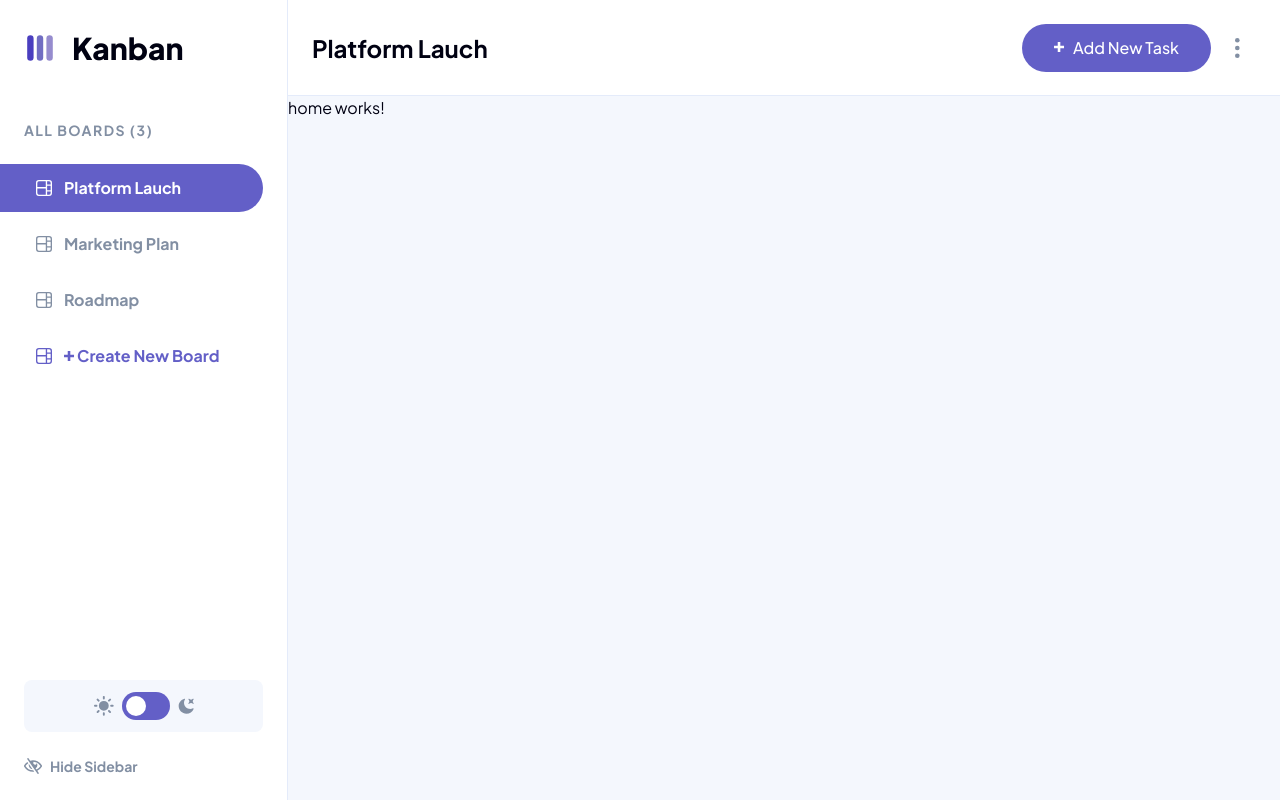
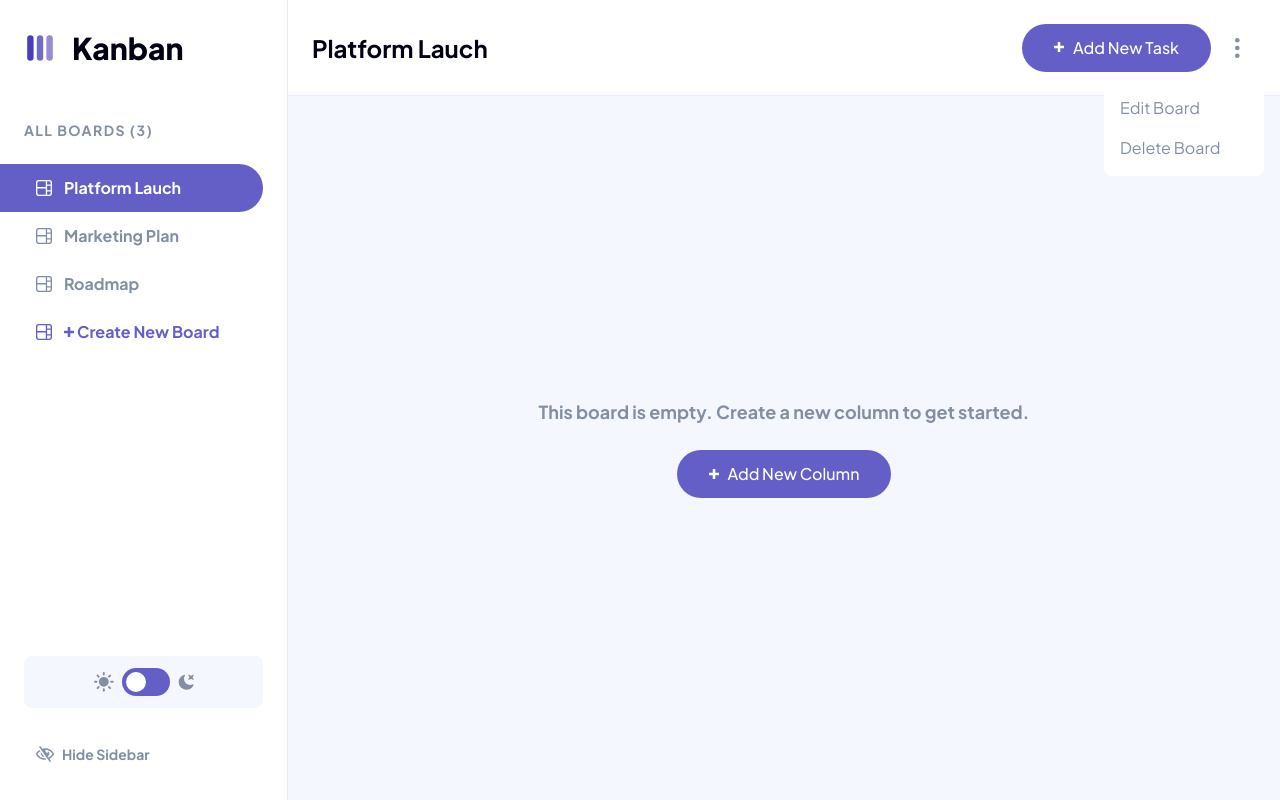
Before and after one commit to fandresh7/frontendmentor-kanban-app, an Angular app: page / in a window 1280 px wide. Both pictures are taken after a click on the button 1237 px from the left and 47 px from the top of the page. Built offline with nearby package versions, Linux system fonts and the light colour scheme; what @midudev/tailwind-animations would draw is missing.

Commit message:
fix hover on sidebar, add actions buttons in header, add empty boards message in home page

```diff
--- a/src/app/kanban/pages/home/home.component.html
+++ b/src/app/kanban/pages/home/home.component.html
@@ -1 +1,12 @@
-<p>home works!</p>
+<section class="w-full h-full grid place-items-center text-center">
+  <div class="flex flex-col gap-6 items-center">
+    <p class="text-lg font-bold text-theme-gray-light">This board is empty. Create a new column to get started.</p>
+
+    <button class="bg-theme-primary text-theme-white py-3 p-6 md:px-8 rounded-full font-medium transition hover:bg-theme-secondary">
+      <div class="flex gap-2 items-center">
+        <plus-icon></plus-icon>
+        <span>Add New Column</span>
+      </div>
+    </button>
+  </div>
+</section>
--- /dev/null
+++ b/src/app/layout/components/actions/actions.component.html
@@ -0,0 +1,18 @@
+<button class="bg-theme-primary text-theme-white py-3 p-6 md:px-8 rounded-full font-medium transition hover:bg-theme-secondary">
+  <div class="flex gap-2 items-center">
+    <plus-icon></plus-icon>
+    <span class="hidden md:block">Add New Task</span>
+  </div>
+</button>
+<button
+  class="relative px-4 text-theme-gray-light hover:text-theme-primary transition-colors"
+  (click)="toggleActionDropdown()">
+  <ellipsis-icon></ellipsis-icon>
+</button>
+
+@if (actionDropdown()) {
+  <div class="absolute flex flex-col items-start font-normal gap-4 right-4 top-16 md:top-20 w-40 p-4 bg-theme-white dark:bg-theme-darker text-theme-gray-light rounded-lg z-10">
+    <p class="cursor-pointer hover:text-theme-primary transition-colors">Edit Board</p>
+    <p class="cursor-pointer hover:text-theme-red-dark transition-colors">Delete Board</p>
+  </div>
+}
--- /dev/null
+++ b/src/app/layout/components/actions/actions.component.ts
@@ -0,0 +1,21 @@
+import { ChangeDetectionStrategy, Component, signal } from '@angular/core'
+import { plusIconComponent, EllipsisIconComponent } from '../../../shared/components/icons.component'
+
+@Component({
+  selector: 'actions',
+  standalone: true,
+  imports: [plusIconComponent, EllipsisIconComponent],
+  templateUrl: './actions.component.html',
+  styleUrl: './actions.component.scss',
+  changeDetection: ChangeDetectionStrategy.OnPush,
+  host: {
+    class: 'flex items-center gap-2 ml-auto'
+  }
+})
+export class ActionsComponent {
+  actionDropdown = signal<boolean>(false)
+
+  toggleActionDropdown() {
+    this.actionDropdown.update(value => !value)
+  }
+}
--- a/src/app/layout/components/header/header.component.html
+++ b/src/app/layout/components/header/header.component.html
@@ -5,6 +5,7 @@
     <logo-icon></logo-icon>
     <p class="text-3xl font-extrabold hidden md:block">Kanban</p>
   </div>
+
   <div class="font-bold text-theme-dark dark:text-theme-white flex items-center gap-2 grow p-4 md:p-6 md:border-b border-theme-light-blue dark:border-theme-gray-dark">
     <span
       class="block md:hidden text-lg"
@@ -19,16 +20,6 @@
       <down-arrow-icon></down-arrow-icon>
     </div>
 
-    <div class="flex items-center gap-2 ml-auto">
-      <button class="bg-theme-primary text-theme-white py-3 p-6 md:px-8 rounded-full font-medium transition hover:bg-theme-secondary">
-        <div class="flex gap-2 items-center">
-          <plus-icon></plus-icon>
-          <span class="hidden md:block">Add New Task</span>
-        </div>
-      </button>
-      <button class="px-4 text-theme-gray-light hover:text-theme-primary transition-colors">
-        <ellipsis-icon></ellipsis-icon>
-      </button>
-    </div>
+    <actions></actions>
   </div>
 </header>
--- a/src/app/layout/components/header/header.component.ts
+++ b/src/app/layout/components/header/header.component.ts
@@ -1,12 +1,13 @@
 import { ChangeDetectionStrategy, Component, inject } from '@angular/core'
 import { SidebarService } from '../../services/sidebar.service'
 import { NgClass } from '@angular/common'
-import { ArrowDownIconComponent, LogoIconComponent, plusIconComponent, EllipsisIconComponent } from '../../../shared/components/icons.component'
+import { ArrowDownIconComponent, LogoIconComponent } from '../../../shared/components/icons.component'
+import { ActionsComponent } from '../actions/actions.component'
 
 @Component({
   selector: 'main-header',
   standalone: true,
-  imports: [NgClass, ArrowDownIconComponent, LogoIconComponent, plusIconComponent, EllipsisIconComponent],
+  imports: [NgClass, ArrowDownIconComponent, LogoIconComponent, ActionsComponent],
   templateUrl: './header.component.html',
   styleUrl: './header.component.scss',
   changeDetection: ChangeDetectionStrategy.OnPush
--- a/src/app/layout/components/sidebar/sidebar.component.html
+++ b/src/app/layout/components/sidebar/sidebar.component.html
@@ -1,19 +1,19 @@
 <aside class="relative w-72 flex flex-col gap-6 md:h-full rounded-lg md:rounded-none p-6 bg-theme-white dark:bg-theme-charcoal md:border-r border-theme-light-blue dark:border-theme-gray-dark">
   <p class="text-theme-gray-light text-sm font-bold tracking-widest">ALL BOARDS (3)</p>
-  <section class="flex flex-col gap-2">
+  <section class="flex flex-col">
     <div class="board-active relative flex items-center gap-3 bg-theme-primary p-3 rounded-r-full text-theme-white cursor-pointer">
       <board-icon></board-icon>
       <p class="font-bold">Platform Lauch</p>
     </div>
-    <div class="relative flex items-center gap-3 text-theme-gray-light p-3 rounded-r-full transition-colors cursor-pointer hover:text-theme-primary">
+    <div class="board-hover relative flex items-center gap-3 text-theme-gray-light p-3 rounded-r-full cursor-pointer hover:text-theme-primary hover:bg-theme-primary/10 dark:hover:bg-theme-white">
       <board-icon></board-icon>
       <p class="font-bold">Marketing Plan</p>
     </div>
-    <div class="relative flex items-center gap-3 text-theme-gray-light p-3 rounded-r-full transition-colors cursor-pointer hover:text-theme-primary">
+    <div class="board-hover relative flex items-center gap-3 text-theme-gray-light p-3 rounded-r-full cursor-pointer hover:text-theme-primary hover:bg-theme-primary/10 dark:hover:bg-theme-white">
       <board-icon></board-icon>
       <p class="font-bold">Roadmap</p>
     </div>
-    <div class="relative flex items-center gap-3 text-theme-primary p-3 rounded-r-full transition-colors cursor-pointer">
+    <div class="board-hover relative flex items-center gap-3 text-theme-primary p-3 rounded-r-full cursor-pointer hover:bg-theme-primary/10 dark:hover:bg-theme-white">
       <board-icon></board-icon>
       <div class="flex gap-0.5 items-center">
         <plus-icon></plus-icon>
@@ -25,7 +25,7 @@
   <section class="flex items-center justify-center gap-2 w-full bg-theme-light-gray dark:bg-theme-darker px-4 py-3 rounded-lg text-theme-gray-light md:mt-auto">
     <sun-icon></sun-icon>
     <div
-      class="bg-theme-primary w-12 h-7 rounded-2xl flex items-center p-1 cursor-pointer"
+      class="bg-theme-primary hover:bg-theme-secondary transition-colors w-12 h-7 rounded-2xl flex items-center p-1 cursor-pointer"
       (click)="darkModeService.toggleDarkMode()">
       <div
         class="rounded-full bg-theme-white w-5 h-5 transition-transform"
@@ -35,7 +35,7 @@
   </section>
 
   <section
-    class="hidden md:flex gap-2 items-center text-theme-gray-light transition-colors cursor-pointer hover:text-theme-primary"
+    class="board-hover relative hidden md:flex gap-2 items-center text-theme-gray-light p-3 rounded-r-full cursor-pointer hover:text-theme-primary hover:bg-theme-primary/10 dark:hover:bg-theme-white"
     (click)="sidebarService.toggleSidebar()">
     <hide-icon></hide-icon>
     <p class="text-sm font-bold">Hide Sidebar</p>
--- a/src/app/layout/components/sidebar/sidebar.component.scss
+++ b/src/app/layout/components/sidebar/sidebar.component.scss
@@ -1,4 +1,4 @@
-.board-active::before {
+.board-active::before, .board-hover:hover::before {
   content: '';
   position: absolute;
 
@@ -6,7 +6,13 @@
   height: 100%;
 
   top: 0;
-  left: -24px;
+  left: -32px;
+}
 
+.board-active::before {
   @apply bg-theme-primary
 }
+
+.board-hover:hover::before {
+  @apply bg-theme-primary/10 dark:hover:bg-theme-white
+}
--- a/src/app/layout/layout.component.html
+++ b/src/app/layout/layout.component.html
@@ -8,11 +8,11 @@
   }">
 </sidebar>
 
-<main class="h-full relative overflow-y-auto">
+<main class="h-full relative overflow-y-auto p-6">
   @if (sidebar()) {
     <!-- background when sidebar is open in mobile -->
     <div
-      class="block md:hidden absolute h-full w-full bg-black/50"
+      class="block md:hidden absolute left-0 top-0 h-full w-full bg-black/50"
       (click)="sidebarService.toggleSidebar()"></div>
   }
 
```
Also changed, not shown: src/app/kanban/pages/home/home.component.ts (+4 -5 lines), src/app/layout/components/actions/actions.component.scss (added), 1 other file (tests, documents, lock files or other folders).
